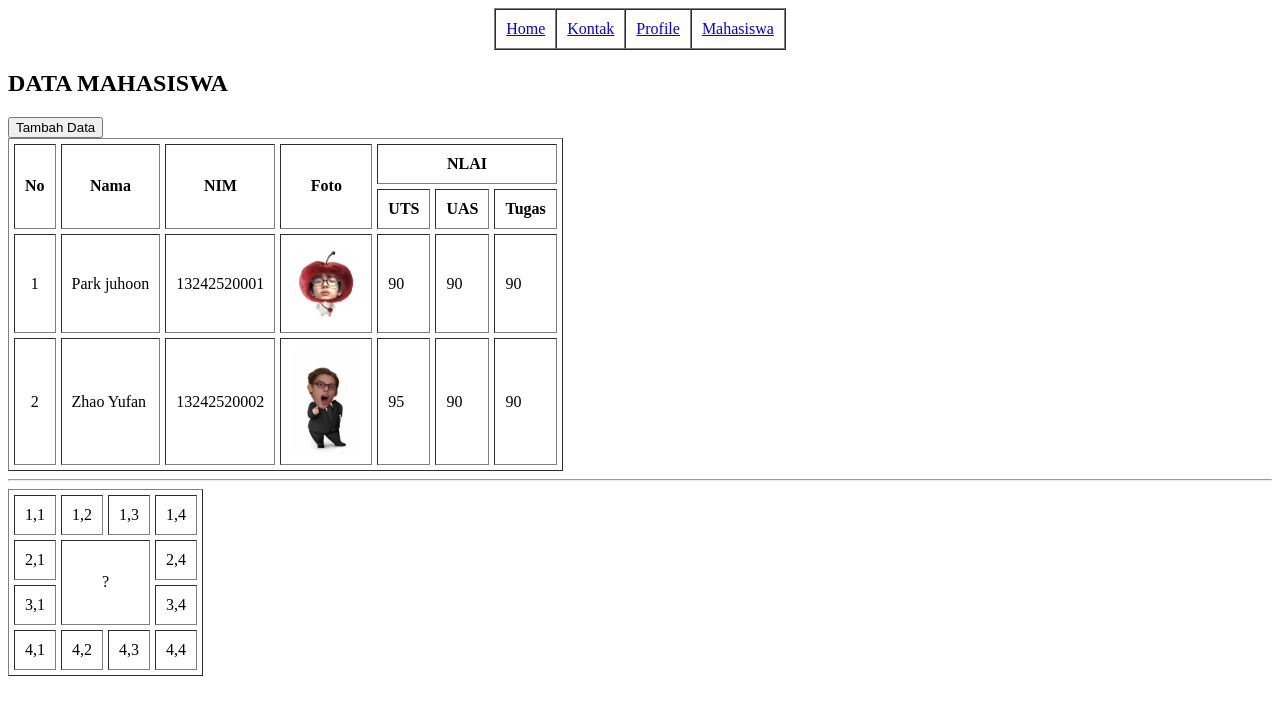
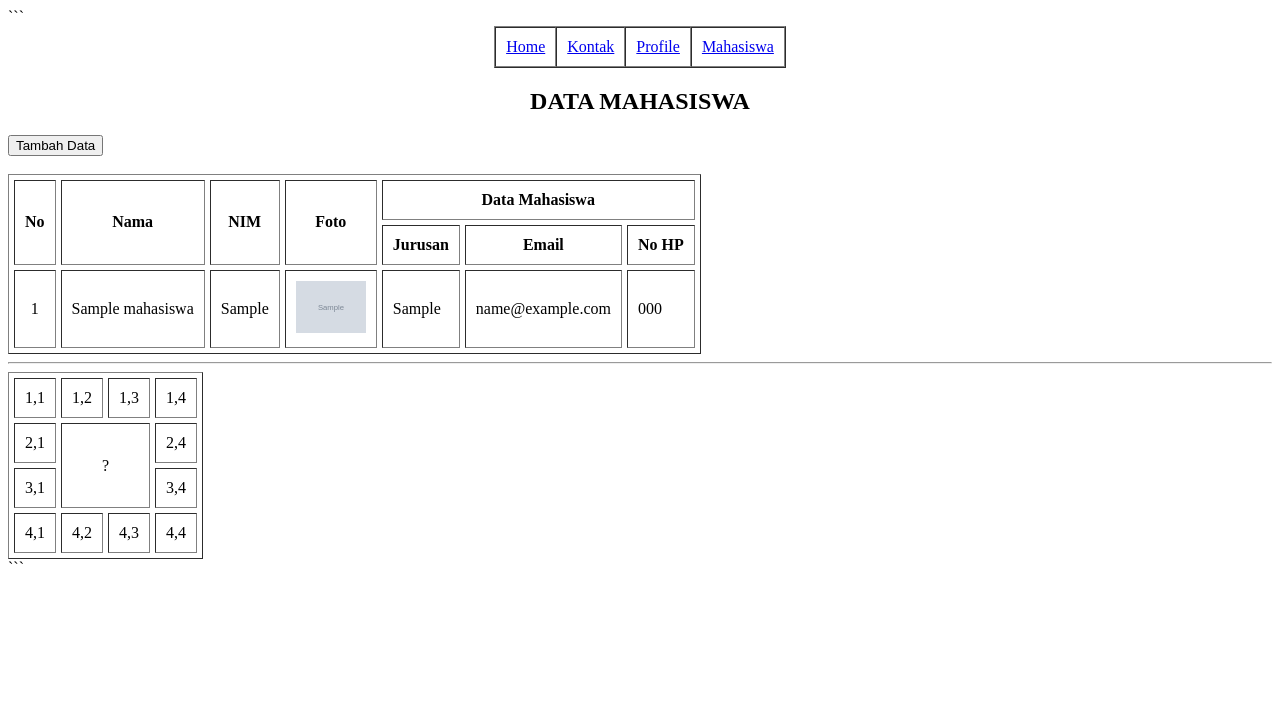
Before and after one commit to ziziyta-max/zitaa, a PHP site: page /mahasiswa.php in a window 1280 px wide. Shown: the top 715 px of the page. Run offline with PHP 8.4, Linux system fonts and the light colour scheme; tables that the repository leaves empty or names only in its code hold one stand-in row (values such as "Sample post"); grey boxes marked "Sample" are stand-in pictures.

Commit message:
update data mahasiswa.php

````diff
--- a/mahasiswa.php
+++ b/mahasiswa.php
@@ -1,93 +1,118 @@
-<!DOCTYPE php>
-<php lang="en">
+<?php
+
+// Koneksi Database
+$koneksi = mysqli_connect("localhost", "root", "", "rztweekly");
+
+if (!$koneksi) {
+    die("Koneksi database gagal: " . mysqli_connect_error());
+}
+
+// Query Data Mahasiswa
+$query = "SELECT * FROM mahasiswa";
+$result = mysqli_query($koneksi, $query);
+
+$no = 1;
+
+?>
+
+<!DOCTYPE html>
+
+<html lang="id">
 <head>
-<title> DATA MAHASISWA </title>
+    <meta charset="UTF-8">
+    <title>DATA MAHASISWA</title>
 </head>
+
 <body>
-    </h1>
-      <table border="1" align="center" cellspacing="0" cellpadding="10px">
-        <tr>
-          <td> <a href ="inndexphp"> Home </a>  </td>
-          <td> <a href ="kontakphp"> Kontak </a> </td>
-          <td> <a href ="profilephp"> Profile </a> </td>
-          <td> <a href ="mahasiswaphp"> Mahasiswa </a></td>
-        </tr>
-      </table>
-<h2> DATA MAHASISWA </h2>
 
-<a href="tambahdataphp">
-  <button> Tambah Data</button>
+```
+<table border="1" align="center" cellspacing="0" cellpadding="10">
+    <tr>
+        <td><a href="index.php">Home</a></td>
+        <td><a href="kontak.php">Kontak</a></td>
+        <td><a href="profile.php">Profile</a></td>
+        <td><a href="mahasiswa.php">Mahasiswa</a></td>
+    </tr>
+</table>
+
+<h2 align="center">DATA MAHASISWA</h2>
+
+<a href="tambahdata.php">
+    <button>Tambah Data</button>
 </a>
 
-    <table border="1" cellspacing="5px" cellpadding="10px">
-        <tr>
-           <th rowspan="2"> No</th>
-            <th rowspan="2"> Nama </th>
-             <th rowspan="2"> NIM  </th>
-              <th rowspan="2"> Foto  </th>
-            <th colspan="3"> NLAI </th>
+<br><br>
 
-          <!-- <td> baris 1, kolom 2 </a> </td> -->
-        </tr>
-        <tr>
-           <!-- <td> data 3 </td>  -->
-             <th> UTS </th>
-            <th> UAS </a> </th>
-            <th> Tugas </th>
+<table border="1" cellspacing="5" cellpadding="10">
+    <tr>
+        <th rowspan="2">No</th>
+        <th rowspan="2">Nama</th>
+        <th rowspan="2">NIM</th>
+        <th rowspan="2">Foto</th>
+        <th colspan="3">Data Mahasiswa</th>
+    </tr>
 
-        </tr>
-        <tr>
-          <td align="center"> 1 </td>
-          <td> Park juhoon </td>
-          <td> 13242520001 </td>
-          <td> <img src="asset/image/download (16).jpg" width= "70px"/></td>
-          <td> 90 </td>
-          <td> 90 </td>
-          <td> 90 </td>
-        </tr>
-        <tr>
-          <td align="center"> 2 </td>
-          <td> Zhao Yufan </td>
-          <td> 13242520002 </td>
-          <td> <img src="asset/image/James meme 🥲.jpg" width= "70px"/></td>
-          <td> 95 </td>
-          <td> 90 </td>
-          <td> 90 </td>
-        </tr>
-      </table>
-      <hr/>
-      <table border="1" cellspacing="5px" cellpadding="10px">
-          <tr>
-            <td> 1,1 </td>
-            <td> 1,2 </td>
-            <td> 1,3 </td>
-            <td> 1,4 </td>
+    <tr>
+        <th>Jurusan</th>
+        <th>Email</th>
+        <th>No HP</th>
+    </tr>
 
-          </tr>
-          <tr>
-            <td> 2,1 </td>
-            <td rowspan="2"colspan="2" align="center"> ? </td>
-            <td> 2,4 </td>
-            <!-- <td> 2,4</td> -->
+    <?php while($mhs = mysqli_fetch_assoc($result)) : ?>
 
+    <tr>
+        <td align="center"><?= $no++; ?></td>
 
-          </tr>
-          <tr>
-            <td>3,1 </td>
-            <!-- <td>3,2 </td> -->
-            <!-- <td>3,3</td> </td> -->
-            <td>3,4 </td>
+        <td><?= $mhs['nama']; ?></td>
 
+        <td><?= $mhs['nim']; ?></td>
 
-          </tr>
-          <tr>
-            <td> 4,1 </td>
-            <td> 4,2 </td>
-            <td> 4,3 </td>
-            <td> 4,4 </td>
+        <td align="center">
+            <img
+                src="asset/image/<?= $mhs['foto']; ?>"
+                width="70">
+        </td>
 
-          </tr>
-      </table>
+        <td><?= $mhs['jurusan']; ?></td>
+
+        <td><?= $mhs['email']; ?></td>
+
+        <td><?= $mhs['no_hp']; ?></td>
+    </tr>
+
+    <?php endwhile; ?>
+
+</table>
+
+<hr>
+
+<table border="1" cellspacing="5" cellpadding="10">
+    <tr>
+        <td>1,1</td>
+        <td>1,2</td>
+        <td>1,3</td>
+        <td>1,4</td>
+    </tr>
+
+    <tr>
+        <td>2,1</td>
+        <td rowspan="2" colspan="2" align="center">?</td>
+        <td>2,4</td>
+    </tr>
+
+    <tr>
+        <td>3,1</td>
+        <td>3,4</td>
+    </tr>
+
+    <tr>
+        <td>4,1</td>
+        <td>4,2</td>
+        <td>4,3</td>
+        <td>4,4</td>
+    </tr>
+</table>
+```
 
 </body>
-</php>
+</html>
--- a/tambahdata.php
+++ b/tambahdata.php
@@ -7,7 +7,7 @@
 </head>
 <body>
     <h2> Tambah Data Mahasiswa</h2>
-    <form action="mahasiswaphp" method="post">
+    <form action="mahasiswa.php" method="post">
         <table cellpading="5px">
             <tr>
                 <td><label for="nama">Nama </label></td>
````
Also changed, not shown: index.php (+4 -4 lines), kontak.php (+4 -4 lines), profile.php (+4 -13 lines).
